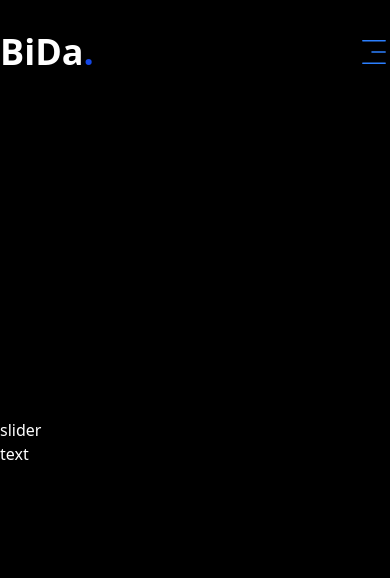
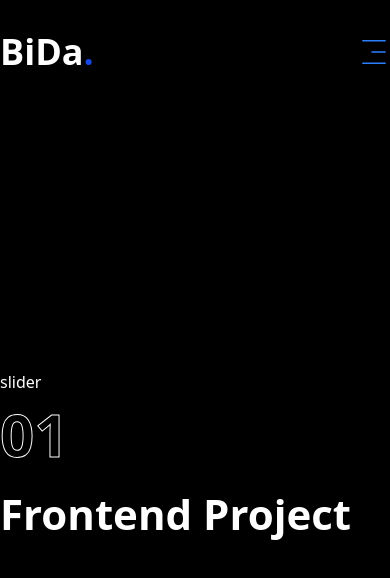
Before and after one commit to Bida3443/Bida-dev, a Next.js app: page /portfolio in a window 390 px wide. Shown: the top 578 px of the page. Built offline with nearby package versions, Linux system fonts and the light colour scheme.

Commit message:
My Porfolio

```diff
--- a/app/portfolio/page.tsx
+++ b/app/portfolio/page.tsx
@@ -20,7 +20,7 @@ import Image from "next/image";
 const projects =[
     {
         num: "01",
-        category: "frontend",
+        category: "Frontend Project",
         title: "project 1",
         description: "Lorem ipsum dolor sit amet consectetur, adipisicing elit. Quibusdam ab veritatis quos tenetur quisquam fugiat, repellendus fugit rerum reiciendis placeat explicabo ut ullam doloribus. Culpa dolores unde optio quo odio!",
         stack: [{name: "Html 5"}, {name: "TailwindCss"}, {name:"JavaScript"}, {name:"NextJs"},{name:"TyprScript"}, {name:"API"}],
@@ -31,7 +31,7 @@ const projects =[
     },
     {
         num: "02",
-        category: "frontend",
+        category: "Frontend Project",
         title: "project 2",
         description: "Lorem ipsum dolor sit amet consectetur, adipisicing elit. Quibusdam ab veritatis quos tenetur quisquam fugiat, repellendus fugit rerum reiciendis placeat explicabo ut ullam doloribus. Culpa dolores unde optio quo odio!",
         stack: [{name: "Html 5"}, {name: "TailwindCss"}, {name:"JavaScript"}, {name:"NextJs"},{name:"TyprScript"}],
@@ -42,7 +42,7 @@ const projects =[
     },
     {
         num: "03",
-        category: "website design",
+        category: "Frontend Project",
         title: "project 3",
         description: "Lorem ipsum dolor sit amet consectetur, adipisicing elit. Quibusdam ab veritatis quos tenetur quisquam fugiat, repellendus fugit rerum reiciendis placeat explicabo ut ullam doloribus. Culpa dolores unde optio quo odio!",
         stack: [{name: "WordPress"}, {name: "Figma"}],
@@ -53,7 +53,7 @@ const projects =[
     },
     {
         num: "02",
-        category: "frontend",
+        category: "Frontend Project",
         title: "project 2",
         description: "Lorem ipsum dolor sit amet consectetur, adipisicing elit. Quibusdam ab veritatis quos tenetur quisquam fugiat, repellendus fugit rerum reiciendis placeat explicabo ut ullam doloribus. Culpa dolores unde optio quo odio!",
         stack: [{name: "Html 5"}, {name: "TailwindCss"}, {name:"JavaScript"}, {name:"NextJs"},{name:"TyprScript"}],
@@ -74,8 +74,15 @@ export default function Service ()  {
                     className="min-h-[80vh] flex flex-col justify-center py-12 lg:px-0"
                     >
             <div className="container mx-auto">
-                <div className="flex flex-col lg:flex-row lg:gap-7.5">
-                    <div className="w-full lg:w-[50%] lg:h-115 flex flex-col lg:justify-between order-2 lg:order-0">text</div>
+                <div className="flex flex-col lg:flex-row gap-10 lg:gap-7.5 ">
+                    <div className="w-full lg:w-[50%] lg:h-115 flex flex-col lg:justify-between order-2 lg:order-0 lg:gap-5 gap-20">
+                        <div>
+                            <div className="text-6xl leading-0 font-extrabold text-transparent text-outline ">{project.num}</div>
+                        </div>
+                        <div>
+                            <h2 className="text-[42px] font-bold leading-0 text-white group-hover:text-blue-400 transition-all duration-500 capitalize">{project.category}</h2>
+                        </div>
+                    </div>
                     <div className="w-full">slider</div>
                 </div>
             </div>
```
